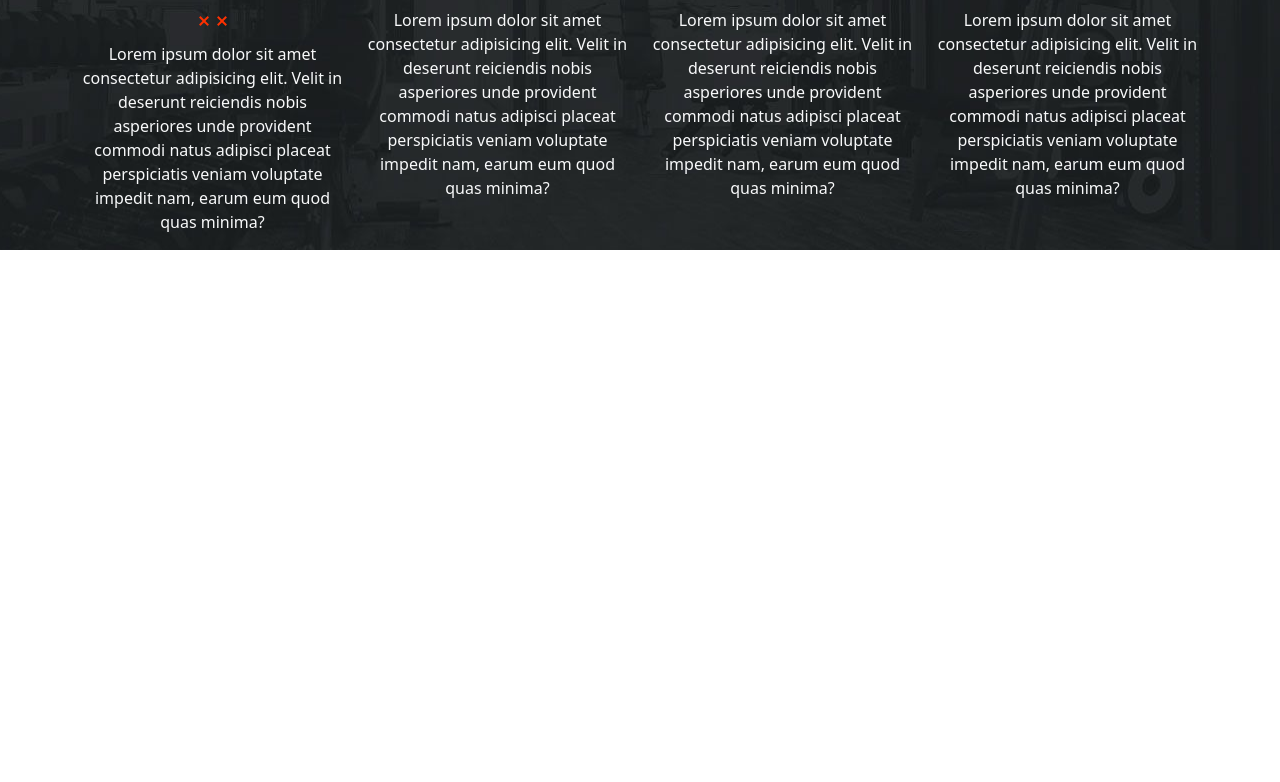
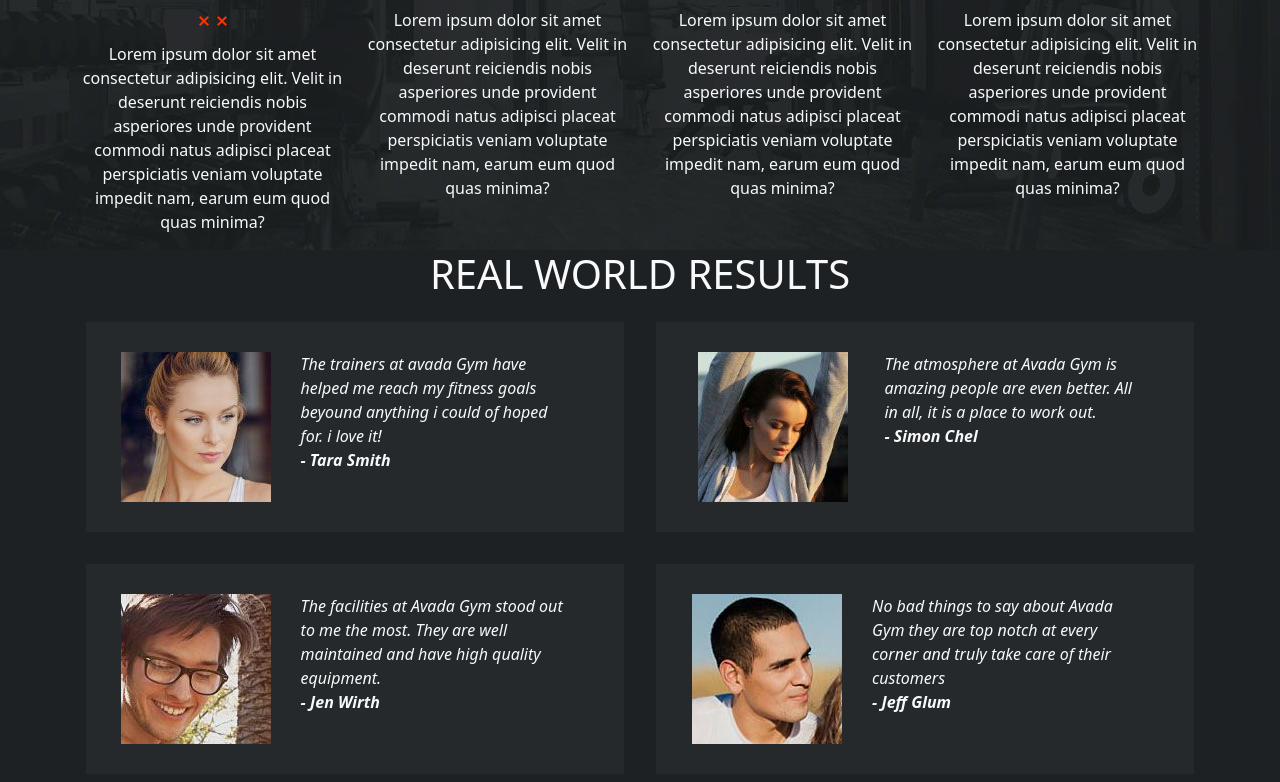
Before and after one commit to DanieleTuttolani/proj-html-vuejs, a Vue app: page / in a window 1280 px wide. Shown: the part 1752-2534 px from the top of the page. Before the commit the page ends 2002 px from the top, so only its background shows below. Built offline with nearby package versions, Linux system fonts and the light colour scheme.

Commit message:
dinamic testimonials compressor

```diff
--- a/src/App.vue
+++ b/src/App.vue
@@ -2,11 +2,13 @@
 import AppHeader from './components/AppHeader.vue';
 import form from './components/micro components/form.vue';
 import points from './components/points.vue';
+import AppMain from './components/AppMain.vue';
 export default {
     components: {
         AppHeader,
         mainForm: form,
-        points
+        points,
+        AppMain
     }
 }
 </script>
@@ -15,6 +17,7 @@ export default {
     <AppHeader />
     <mainForm />
     <points />
+    <AppMain />
 </template>
 
 <style lang="scss">
--- /dev/null
+++ b/src/components/AppMain.vue
@@ -0,0 +1,46 @@
+<script>
+import realWorld from './micro components/main components/realWorld.vue';
+export default {
+    data() {
+        return {
+            testimonials: [
+                {
+                    name: 'Tara Smith',
+                    info: 'The trainers at avada Gym have helped me reach my fitness goals beyound anything i could of hoped for. i love it!',
+                    pic: 'review_1-compressor.jpg'
+                }
+                ,
+                {
+                    name: 'Simon Chel',
+                    info: 'The atmosphere at Avada Gym is amazing people are even better. All in all, it is a place to work out.',
+                    pic: 'review_2-compressor.jpg'
+                }
+                ,
+                {
+                    name: 'Jen Wirth',
+                    info: 'The facilities at Avada Gym stood out to me the most. They are well maintained and have high quality equipment.',
+                    pic: 'review_3-compressor-2.jpg'
+                }
+                ,
+                {
+                    name: 'Jeff Glum',
+                    info: 'No bad things to say about Avada Gym they are top notch at every corner and truly take care of their customers',
+                    pic: 'review_4-compressor-2.jpg'
+                }
+                ,
+            ]
+        }
+    },
+    components: {
+        realWorld
+    }
+}
+</script>
+
+<template>
+    <realWorld :list="testimonials" />
+</template>
+
+<style>
+
+</style>
--- /dev/null
+++ b/src/components/micro components/main components/realWorld.vue
@@ -0,0 +1,63 @@
+<script>
+export default {
+    data() {
+        return {
+            imgBasePath: '../../../assets/img/'
+        }
+    },
+    props: {
+        list: Array
+    },
+    methods: {
+        makePath(p) {
+            this.imgBasePath + p
+        }
+    }
+}
+</script>
+
+<template>
+    <div class="bgc text-center">
+        <h1 class="text-light">REAL WORLD RESULTS</h1>
+        <div class="container">
+            <div class="row  row-cols-2">
+                <div v-for="testimonial in list" class="col p-3">
+                    <div class="card-wrapper d-flex">
+                        <div class="card-img">
+                            <img :src="`src/assets/img/${testimonial.pic}`" alt="testimonial pic">
+                        </div>
+                        <div class="card-info px-4 text-light text-start">
+                            <p class="m-0">
+                                <i>{{ testimonial.info }} </i>
+                            </p>
+                            <p>
+                                <i>
+                                    <strong>
+                                        - {{ testimonial.name }}
+                                    </strong>
+                                </i>
+                            </p>
+                        </div>
+                    </div>
+                </div>
+            </div>
+        </div>
+
+    </div>
+</template>
+
+<style lang="scss" scoped>
+@use '../../../assets/scss/palette.scss' as *;
+
+.bgc {
+    min-height: 400px;
+    background-color: $black;
+
+    .col {
+        .card-wrapper {
+            background-color: $light-dark;
+            padding: 30px;
+        }
+    }
+}
+</style>
```
